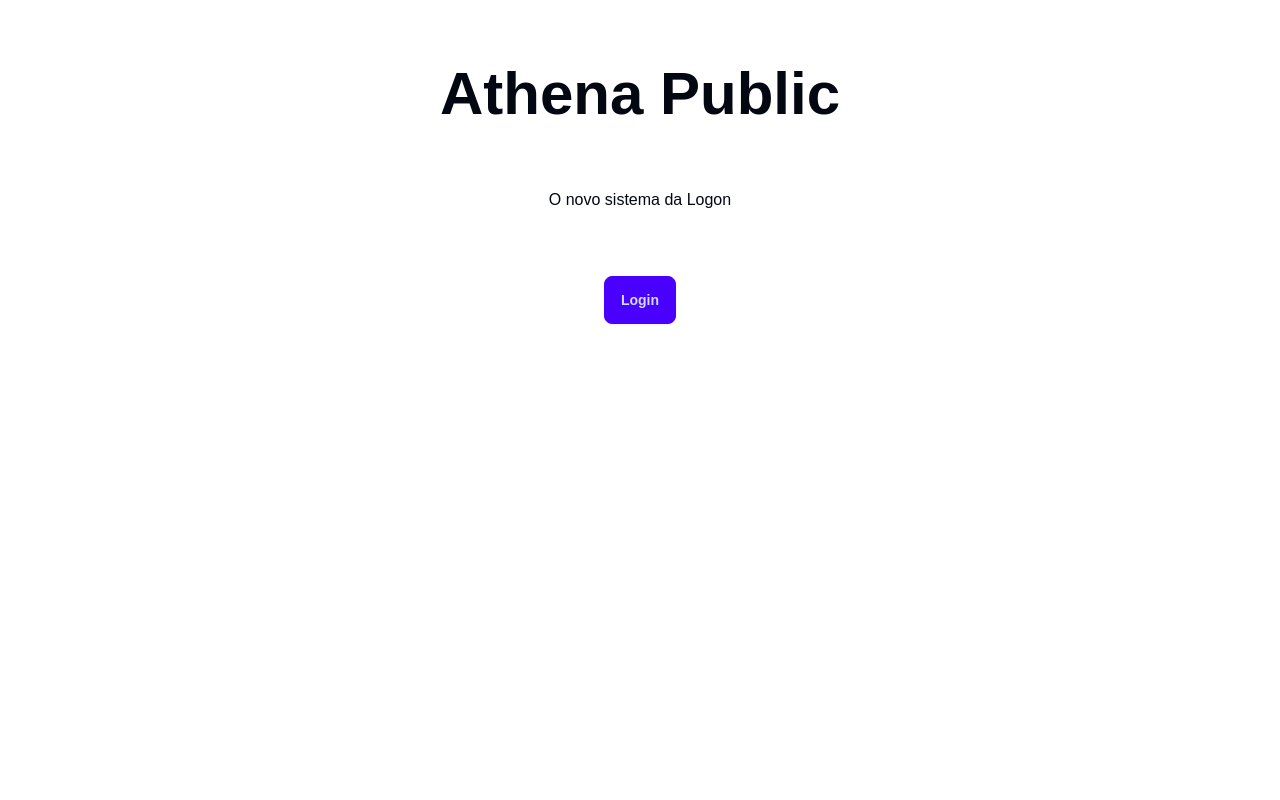
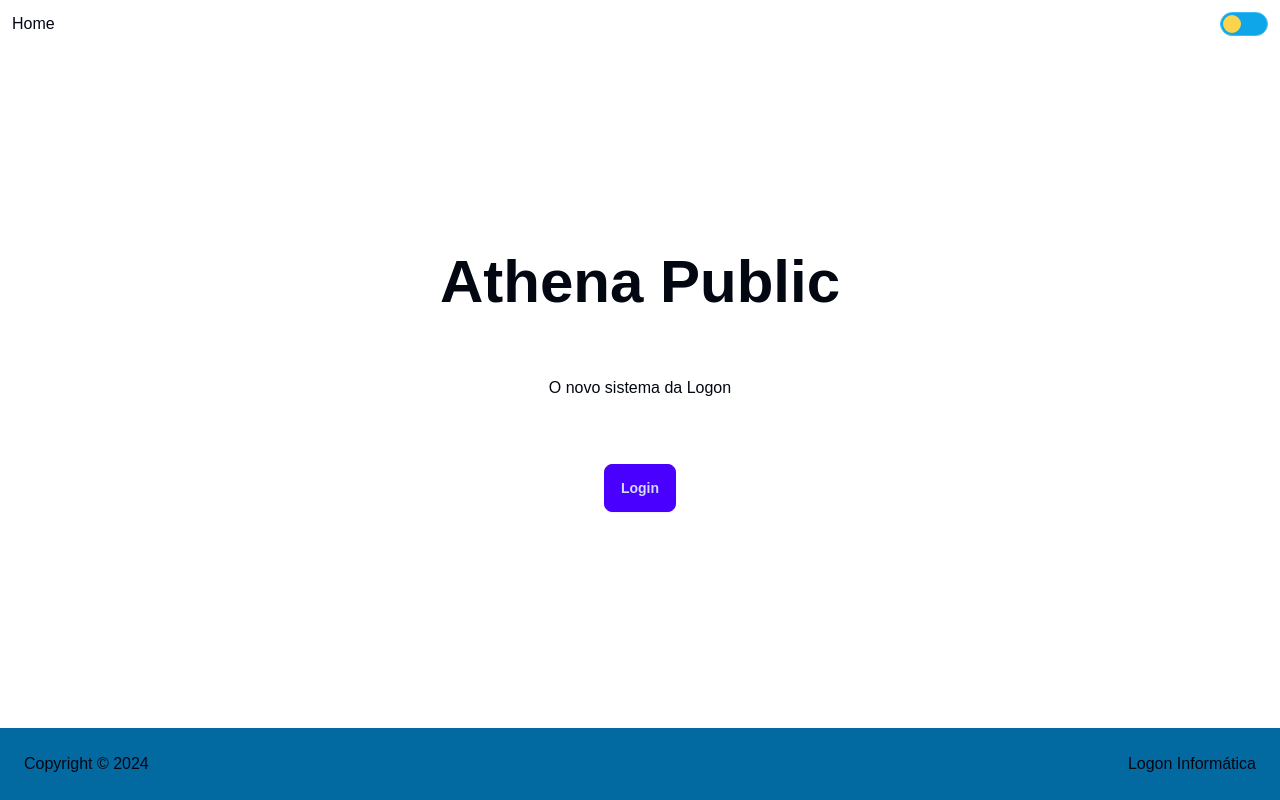
Before and after one commit to fuaberu/athenapublicfrontend, a SvelteKit app: page / in a window 1280 px wide. Built offline with nearby package versions, Linux system fonts and the light colour scheme.

Commit message:
Fix layout

```diff
--- a/src/routes/(auth)/+layout.svelte
+++ /dev/null
@@ -1,21 +0,0 @@
-<script lang="ts">
-	import ThemeSwitch from '$lib/ui/theme-switch.svelte';
-
-	export let data;
-</script>
-
-<div class="relative flex min-h-screen flex-col">
-	<div class="flex justify-between px-3 pt-3">
-		<a href="/">Home</a>
-		<ThemeSwitch isDark={data.theme === 'dark'} />
-	</div>
-	<div class="flex flex-1 flex-col items-center justify-center gap-3">
-		<slot />
-	</div>
-	<footer class="flex w-full justify-between bg-sky-700 p-6 dark:bg-sky-950">
-		<span>
-			Copyright © {new Date().getFullYear()}
-		</span>
-		<a href="https://www.portaldalogon.com.br" class="hover:underline">Logon Informática</a>
-	</footer>
-</div>
--- a/src/routes/+layout.svelte
+++ b/src/routes/+layout.svelte
@@ -3,6 +3,7 @@
 	import { onNavigate } from '$app/navigation';
 	import { fade } from 'svelte/transition';
 	import { browser } from '$app/environment';
+	import ThemeSwitch from '$lib/ui/theme-switch.svelte';
 
 	const hasViewTransition = !!(browser && (document as any)).startViewTransition;
 
@@ -24,10 +25,25 @@
 	<title>Athena Public</title>
 </svelte:head>
 
-<main class="relative min-h-screen text-gray-950 dark:text-gray-50">
-	{#key data.pathname}
-		<div in:fade={{ duration: !hasViewTransition ? 300 : 0 }}>
-			<slot />
-		</div>
-	{/key}
+<main class="relative flex min-h-screen flex-col text-gray-950 dark:text-gray-50">
+	<header class="flex justify-between px-3 pt-3">
+		<a href="/">Home</a>
+		<ThemeSwitch isDark={data.theme === 'dark'} />
+	</header>
+	<div class="relative flex flex-1 flex-col">
+		{#key data.pathname}
+			<div
+				class="flex flex-1 flex-col items-center justify-center gap-3"
+				in:fade={{ duration: !hasViewTransition ? 300 : 0 }}
+			>
+				<slot />
+			</div>
+		{/key}
+	</div>
+	<footer class="mt-auto flex w-full justify-between bg-sky-700 p-6 dark:bg-sky-950">
+		<span>
+			Copyright © {new Date().getFullYear()}
+		</span>
+		<a href="https://www.portaldalogon.com.br" class="hover:underline">Logon Informática</a>
+	</footer>
 </main>
--- a/src/routes/+page.svelte
+++ b/src/routes/+page.svelte
@@ -1,4 +1,4 @@
-<div class="space-y-16 pt-16 text-center">
+<div class="space-y-16 text-center">
 	<h1 class="text-6xl font-bold">Athena Public</h1>
 	<p>O novo sistema da Logon</p>
 	<a class="btn btn-primary" href="/login">Login</a>
```
